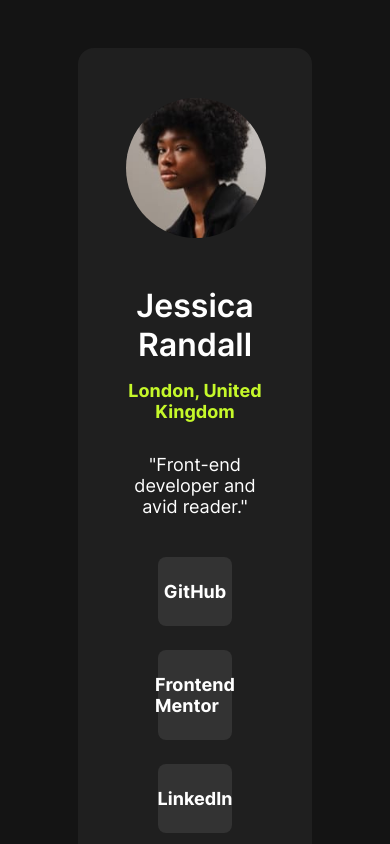
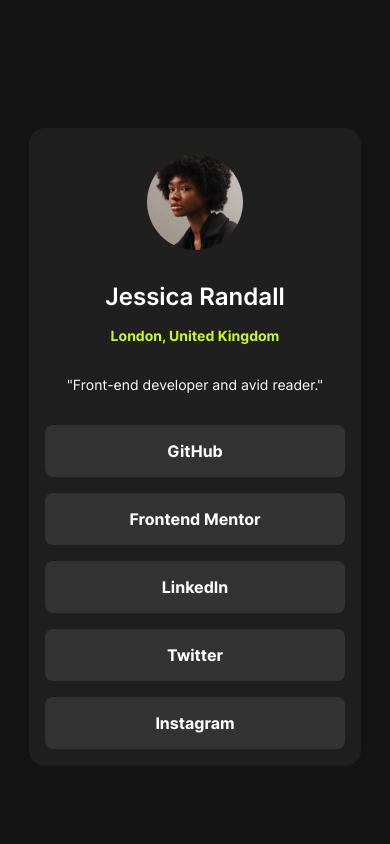
Before and after one commit to pvcordeiro/linktree-v2, a plain HTML site: page index.html in a window 390 px wide. Shown: the top 844 px of the page. Drawn offline with Linux system fonts and the light colour scheme.

Commit message:
oops, fixed @media, not it's done

```diff
--- a/styles.css
+++ b/styles.css
@@ -1,18 +1,3 @@
-@font-face {
-  font-family: inter-bold;
-  src: url(./assets/fonts/static/Inter-Bold.ttf);
-}
-
-@font-face {
-  font-family: inter-regular;
-  src: url(./assets/fonts/static/Inter-Regular.ttf);
-}
-
-@font-face {
-  font-family: inter-semibold;
-  src: url(./assets/fonts/static/Inter-SemiBold.ttf);
-}
-
 * {
   margin: 0;
   padding: 0;
@@ -25,17 +10,17 @@ body {
 
 .container {
   background-color: hsl(0, 0%, 12%);
-  width: 100%;
-  max-width: 60%;
+  width: 100;
+  max-width: 500px;
   margin: 3rem auto;
-  padding: 0.1rem 3rem;
+  padding: 0.1rem 2rem;
   border-radius: 1rem;
 }
 
 .pic {
   border-radius: 50%;
-  width: 140px;
-  height: 140px;
+  width: 8.75rem;
+  height: 8.75rem;
   overflow: hidden;
   margin: 3rem auto;
   object-fit: cover;
@@ -46,14 +31,14 @@ body {
   color: hsl(0, 0%, 100%);
   font-family: inter-semibold;
   text-align: center;
-  font-size: xx-large;
+  font-size: 30px;
   margin: 1rem auto;
 }
 
 .location {
   color: hsl(75, 94%, 57%);
   font-family: inter-bold;
-  font-size: large;
+  font-size: 18px;
   text-align: center;
   margin: 1rem auto 2rem auto;
 }
@@ -63,17 +48,17 @@ body {
   font-family: inter-regular;
   text-align: center;
   margin: 1rem 0 2rem 0;
-  font-size: large;
+  font-size: 17px;
 }
 
 .list {
-  font-size: large;
+  font-size: 20px;
   color: hsl(0, 0%, 100%);
   font-family: inter-bold;
   display: flex;
   flex-direction: column;
   gap: 1.5rem;
-  padding: 0.5rem 2rem 3rem;
+  padding: 0.5rem 1rem 3rem;
   max-width: 100%;
 }
 
@@ -97,3 +82,55 @@ ul li:hover {
   font-family: inter-regular;
   padding-bottom: 2rem;
 }
+
+@font-face {
+  font-family: inter-bold;
+  src: url(./assets/fonts/static/Inter-Bold.ttf);
+}
+
+@font-face {
+  font-family: inter-regular;
+  src: url(./assets/fonts/static/Inter-Regular.ttf);
+}
+
+@font-face {
+  font-family: inter-semibold;
+  src: url(./assets/fonts/static/Inter-SemiBold.ttf);
+}
+
+@media (max-width: 480px) {
+  .container {
+    width: 100%;
+    max-width: 85%;
+    padding: 0.1rem 0.5rem;
+    margin: 8rem auto;
+  }
+
+  .pic {
+    width: 6rem;
+    height: 6rem;
+    margin: 1.5rem auto 2rem;
+  }
+
+  .name {
+    font-size: 24px;
+  }
+
+  .location {
+    font-size: 14px;
+  }
+
+  .message {
+    font-size: 14px;
+  }
+
+  .list {
+    font-size: 16px;
+    padding: 0rem 0.5rem 1rem;
+    gap: 1rem;
+  }
+
+  ul li {
+    padding: 1rem 0.5rem;
+  }
+}
```
